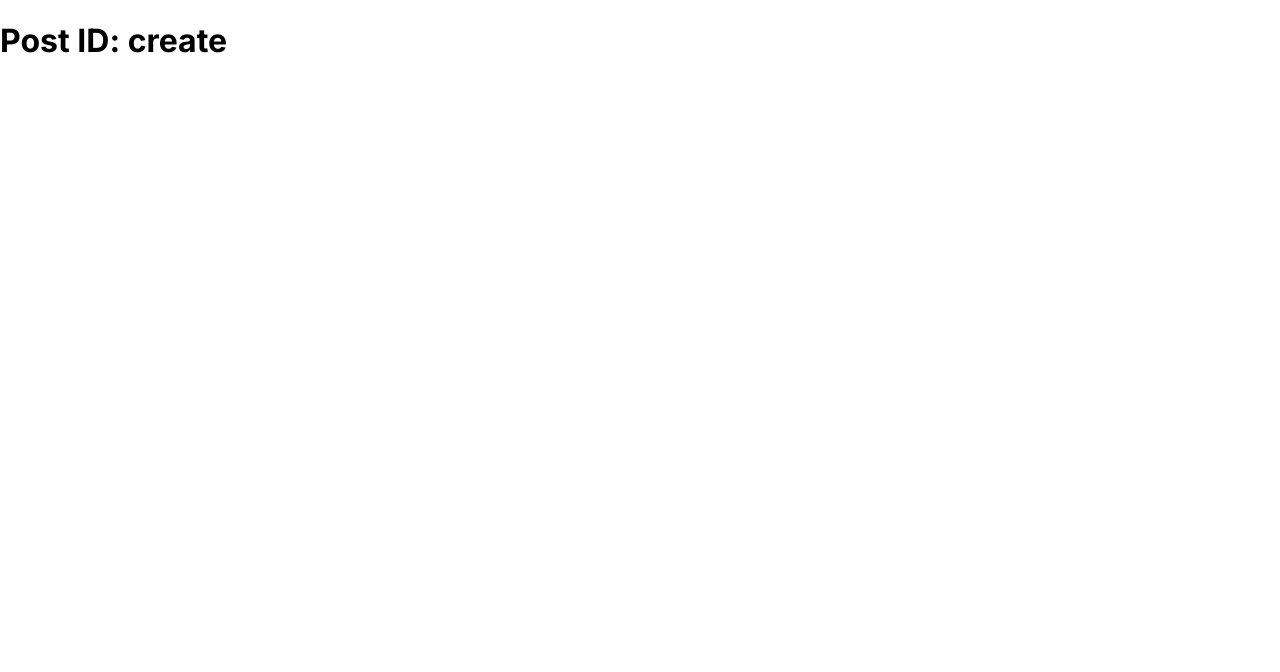
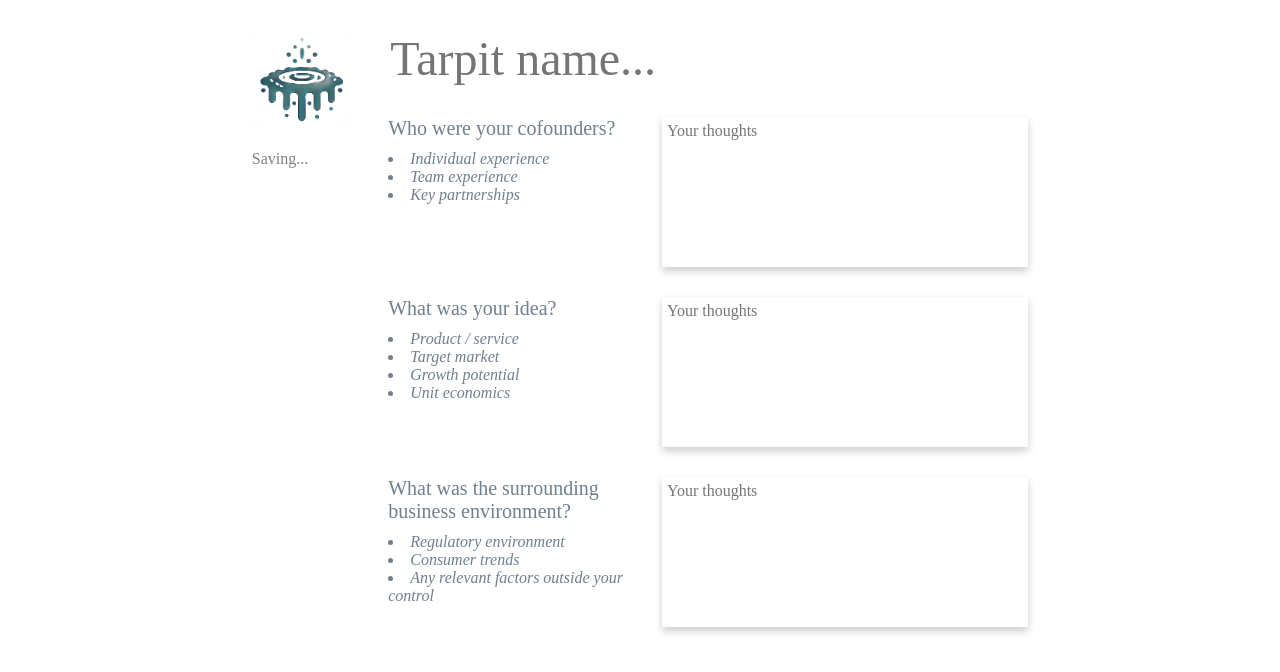
Before and after one commit to bqle/tarpits, a Next.js app in the folder frontend/: page /post/create in a window 1280 px wide. Shown: the top 672 px of the page. Built offline with nearby package versions, Linux system fonts and the light colour scheme.

Commit message:
create page

```diff
--- /dev/null
+++ b/frontend/src/app/post/create/createpost.module.css
@@ -0,0 +1,90 @@
+.container {
+  display: flex;
+  justify-content: center;
+  box-sizing: border-box;
+  width: 100vw;
+  padding: 30px 0px 50px 0px;
+  font-family: "Times New Roman", Times, serif;
+}
+
+.status_column p {
+  color: grey;
+  margin-right: 80px;
+}
+
+.form {
+  width: 50%;
+}
+
+.form_header {
+  display: flex;
+  align-items: baseline;
+  justify-content: space-between;
+  width: 100%;
+}
+
+.form_header input {
+  font-family: "Times New Roman", Times, serif;
+  font-size: 48px;
+  outline: none;
+  border: 0;
+  font-weight: normal;
+  margin-bottom: 0px;
+  color: hsl(213, 90%, 20%);
+}
+
+.form_header p {
+  font-size: 24px;
+  margin-bottom: 0px;
+  color: hsl(195, 21%, 30%);
+}
+
+.flex_baseline {
+  display: flex;
+  align-items: baseline;
+}
+
+.form_row {
+  width: 100%;
+  display: flex;
+  margin: 30px 0px;
+}
+
+.form_question {
+  width: 40%;
+  margin-right: 30px;
+}
+
+.form_question ul {
+  list-style-position: inside;
+  padding: 0px;
+  color: hsl(211, 11%, 50%);
+  font-size: 16px;
+  font-style: italic;
+  margin: 0px;
+}
+
+.form_question h3 {
+  font-weight: normal;
+  font-size: 20px;
+  color: hsl(211, 11%, 50%);
+  margin: 0 0 10px 0;
+}
+
+.form_answer {
+  width: 60%;
+  /* border-width: 0px 2px 2px 0px;
+  border-color: black; */
+  padding: 5px 10px 5px 5px;
+  border: 0;
+  box-shadow: 0 4px 8px rgba(0, 0, 0, 0.2);
+  outline: none;
+  resize: none;
+  overflow-y: auto;
+  overflow-x: hidden;
+  font-size: 16px;
+  box-sizing: border-box;
+  font-family: "Times New Roman", Times, serif;
+  color: black;
+  height: 150px;
+}
--- /dev/null
+++ b/frontend/src/app/post/create/page.tsx
@@ -0,0 +1,80 @@
+import Image from "next/image";
+import styles from "./createpost.module.css";
+
+const StatusColumn = () => {
+  return (
+    <div className={styles.status_column}>
+      <Image src="/logo.png" alt="logo" width={100} height={100} priority />
+      <p>Saving...</p>
+    </div>
+  );
+};
+
+interface FormRowI {
+  question: string;
+  points: Array<string>;
+}
+
+const FormRow = ({ question, points }: FormRowI) => {
+  return (
+    <div className={styles.form_row}>
+      <div className={styles.form_question}>
+        <h3>{question}</h3>
+        <ul>
+          {points.map((point, index) => (
+            <li key={index}>{point}</li>
+          ))}
+        </ul>
+      </div>
+      <textarea className={styles.form_answer} placeholder="Your thoughts" />
+    </div>
+  );
+};
+
+const TarpitForm = () => {
+  return (
+    <div className={styles.form}>
+      {/* Header */}
+      <div className={styles.form_header}>
+        <div className={styles.flex_baseline}>
+          <input placeholder="Tarpit name..." />
+        </div>
+      </div>
+      {/* Row questions */}
+      <FormRow
+        question="Who were your cofounders?"
+        points={[
+          "Individual experience",
+          "Team experience",
+          "Key partnerships",
+        ]}
+      />
+      <FormRow
+        question="What was your idea?"
+        points={[
+          "Product / service",
+          "Target market",
+          "Growth potential",
+          "Unit economics",
+        ]}
+      />
+      <FormRow
+        question="What was the surrounding business environment?"
+        points={[
+          "Regulatory environment",
+          "Consumer trends",
+          "Any relevant factors outside your control",
+        ]}
+      />
+    </div>
+  );
+};
+
+export default function CreatePost() {
+  return (
+    <main className={styles.container}>
+      <StatusColumn />
+      <TarpitForm />
+    </main>
+  );
+}
```
Also changed, not shown: frontend/src/app/post/[id]/create/page.tsx (deleted, +0 -12 lines).
